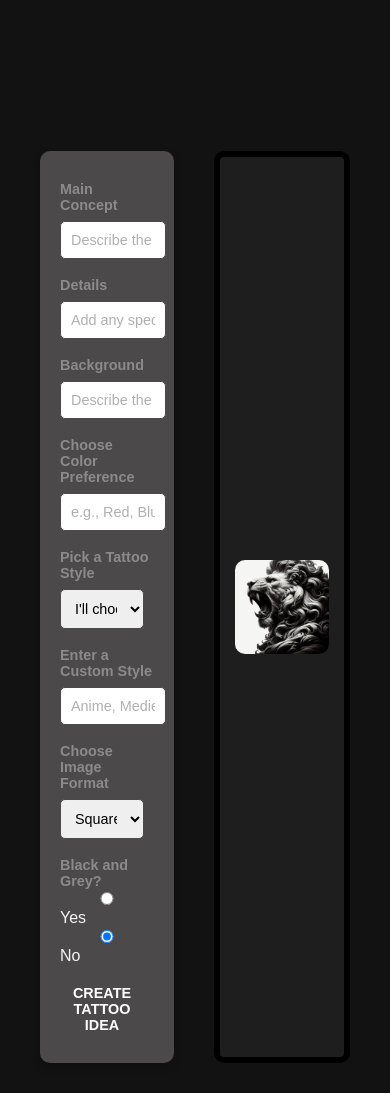
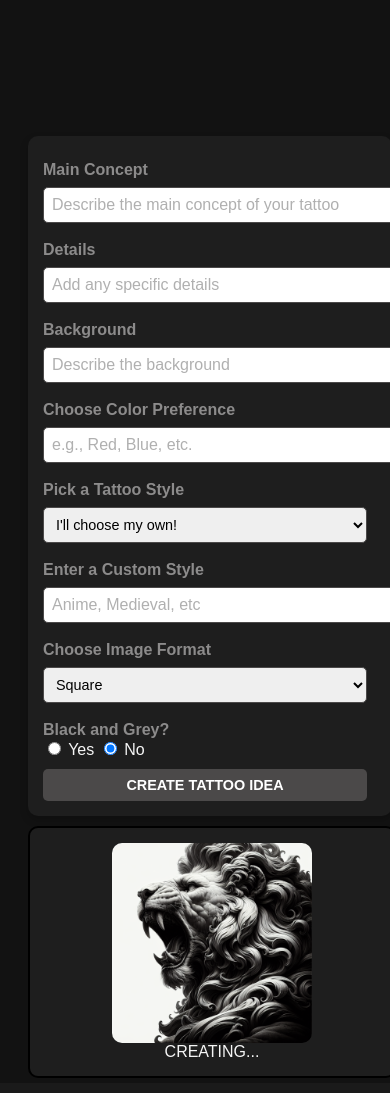
Before and after one commit to astoriaink/website3.0, a Flask app: page /generator in a window 390 px wide. Run offline with Flask 3, Linux system fonts and the light colour scheme; some libraries are stand-ins or nearby versions.

Commit message:
backagain

```diff
--- a/templates/generator.html
+++ b/templates/generator.html
@@ -15,17 +15,15 @@
             padding: 0;
             font-family: Arial, sans-serif;
             overflow-x: hidden; /* Prevent horizontal scroll */
-            /* background: url("{{ url_for('static', filename='background.jpg') }}") no-repeat center center fixed; */
-            background-size: cover;
+            background-color: #121212; /* Dark background for consistency */
             color: #f5f5f5;
-            padding-top: 30px; /* Prevent content from being hidden behind the navbar */
+            padding-top: 20px; /* Space for navbar */
         }
 
         .main-content {
-            max-width: 1200px; /* Adjusted max-width for consistency */
+            max-width: 1200px;
             margin: 60px auto;
             padding: 30px 20px;
-            /* background-color: rgba(18, 18, 18, 0.9); */
             border-radius: 10px;
         }
 
@@ -35,43 +33,35 @@
         }
 
         .tools-header h2 {
-            font-size: 2.5em; /* Increased font size for better emphasis */
+            font-size: 2em;
             color: #ffffff;
-        }
-
-        .tools-container {
-            display: flex;
-            justify-content: space-between;
-            flex-wrap: wrap;
-            gap: 40px;
         }
 
         .container {
             display: flex;
-            flex-direction: row;
+            flex-wrap: wrap; /* Allow wrapping for mobile devices */
             justify-content: space-between;
             align-items: flex-start;
             padding: 20px;
             max-width: 1200px;
-            margin: 0 auto; /* Center the content */
-            /* background-color: rgba(7, 7, 7, 0.8); */
+            margin: 0 auto;
             border-radius: 10px;
-            animation: fadeIn 1s ease-in-out; /* Adding fade-in animation */
+            animation: fadeIn 1s ease-in-out;
         }
 
         .form-container,
         .output-container {
-            flex: 1;
+            flex: 1 1 45%; /* Make the containers take 45% width on large screens */
+            max-width: 600px;
             min-width: 300px;
-            max-width: 600px;
-            margin: 0 auto;
+            margin: 20px auto;
             padding: 20px;
             border-radius: 10px;
-            background-color: f5f5f5;
+            background-color: #1e1e1e;
         }
 
         .form-container {
-            animation: slideInLeft 1s ease-in-out; /* Animation for form entry */
+            animation: slideInLeft 1s ease-in-out;
         }
 
         .output-container {
@@ -79,105 +69,99 @@
             flex-direction: column;
             align-items: center;
             justify-content: center;
-            border: 6px solid #000000;
-            background-color: #1e1e1e;
-            animation: slideInRight 1s ease-in-out; /* Animation for output entry */
+            border: 2px solid #000;
+            animation: slideInRight 1s ease-in-out;
         }
 
         .output-container img {
             max-width: 100%;
-            max-height: 100%;
+            max-height: 300px;
             object-fit: contain;
             border-radius: 10px;
         }
 
-        .loading-spinner {
-            font-size: 20px;
-            color: #333;
-            display: none;
-        }
-
         label {
-            color: #8c8b8b; /* Brighten label text for better contrast */
+            color: #8c8b8b;
             font-weight: bold;
             margin-top: 10px;
         }
 
         input::placeholder {
-            color: #b0b0b0; /* Lighten placeholder text for better readability */
+            color: #b0b0b0;
         }
 
-        p {
-            color: #ffffff; /* Change paragraph text to white for better readability */
+        button {
+            background-color: #4b4949;
+            color: white;
+            font-weight: bold;
+            border: none;
+            padding: 10px;
+            border-radius: 5px;
+            cursor: pointer;
+            transition: background-color 0.3s ease;
         }
 
-        /* Responsive layout */
+        button:hover {
+            background-color: #000000;
+        }
+
+        /* Responsive Styles */
         @media screen and (max-width: 768px) {
             .container {
-                flex-direction: column;
-                align-items: center;
-                margin: 60px auto 0;
+                flex-direction: column; /* Stack items vertically */
                 padding: 10px;
             }
 
             .form-container,
             .output-container {
-                margin-right: 0;
-                margin-bottom: 20px;
-                min-width: unset;
-                width: 100%;
+                width: 100%; /* Full width for mobile devices */
+                margin: 10px 0;
+            }
+
+            .tools-header h2 {
+                font-size: 1.5em; /* Reduce header font size */
+            }
+
+            input,
+            select,
+            button {
+                font-size: 1em; /* Adjust input and button font size */
+                padding: 10px;
             }
 
             label {
-                font-size: 1em; /* Adjust label font size for readability on smaller screens */
-            }
-
-            .tools-header {
-                margin-top: 50px; /* Adjusted to prevent overlap */
+                font-size: 1em;
             }
         }
 
         @media screen and (max-width: 480px) {
             .container {
                 padding: 15px;
-                margin-top: 50px; /* Adjust margin to fit smaller screens */
             }
 
             .form-container,
             .output-container {
-                width: 95%;
-                margin-bottom: 20px;
-            }
-
-            input[type="text"],
-            select,
-            input[type="radio"] {
-                width: calc(100% - 10px);
-                padding: 10px;
-                font-size: 0.9em;
-            }
-
-            label {
-                font-size: 0.9em; /* Slightly smaller label font size for better fit on small screens */
-            }
-
-            .output-container {
+                width: 100%; /* Make containers take full width */
                 padding: 15px;
             }
 
-            .title {
-                font-size: 1.5em; /* Adjust title font size for better readability */
-                text-align: center;
+            input,
+            select,
+            button {
+                font-size: 0.9em; /* Smaller font size for better fit */
+                padding: 8px;
+            }
+
+            .tools-header h2 {
+                font-size: 1.2em;
             }
 
             .output-container img {
-                width: 100%;
-                max-width: 300px;
-                height: auto;
+                max-height: 200px;
             }
         }
 
-        /* Animation keyframes */
+        /* Animations */
         @keyframes fadeIn {
             from {
                 opacity: 0;
```
